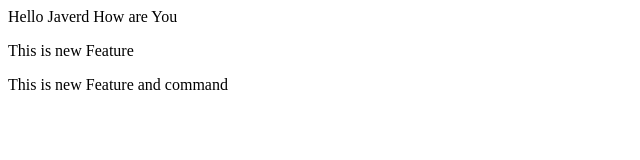
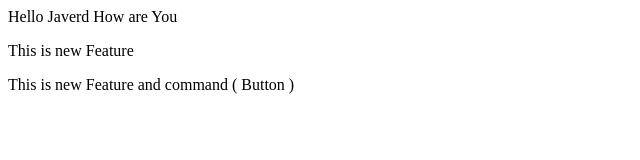
Before and after one commit to javed-intern/local-repo, a plain HTML site: page index.html in a window 1280 px wide. Shown: the full height of the page, 0-640 px from the left. Drawn offline with Linux system fonts and the light colour scheme.

```diff
--- a/index.html
+++ b/index.html
@@ -1,3 +1,3 @@
 <p>Hello Javerd How are You</p>
 <p>This is new Feature</p>
-<p>This is new Feature and command</p>
+<p>This is new Feature and command ( Button )</p>
```
